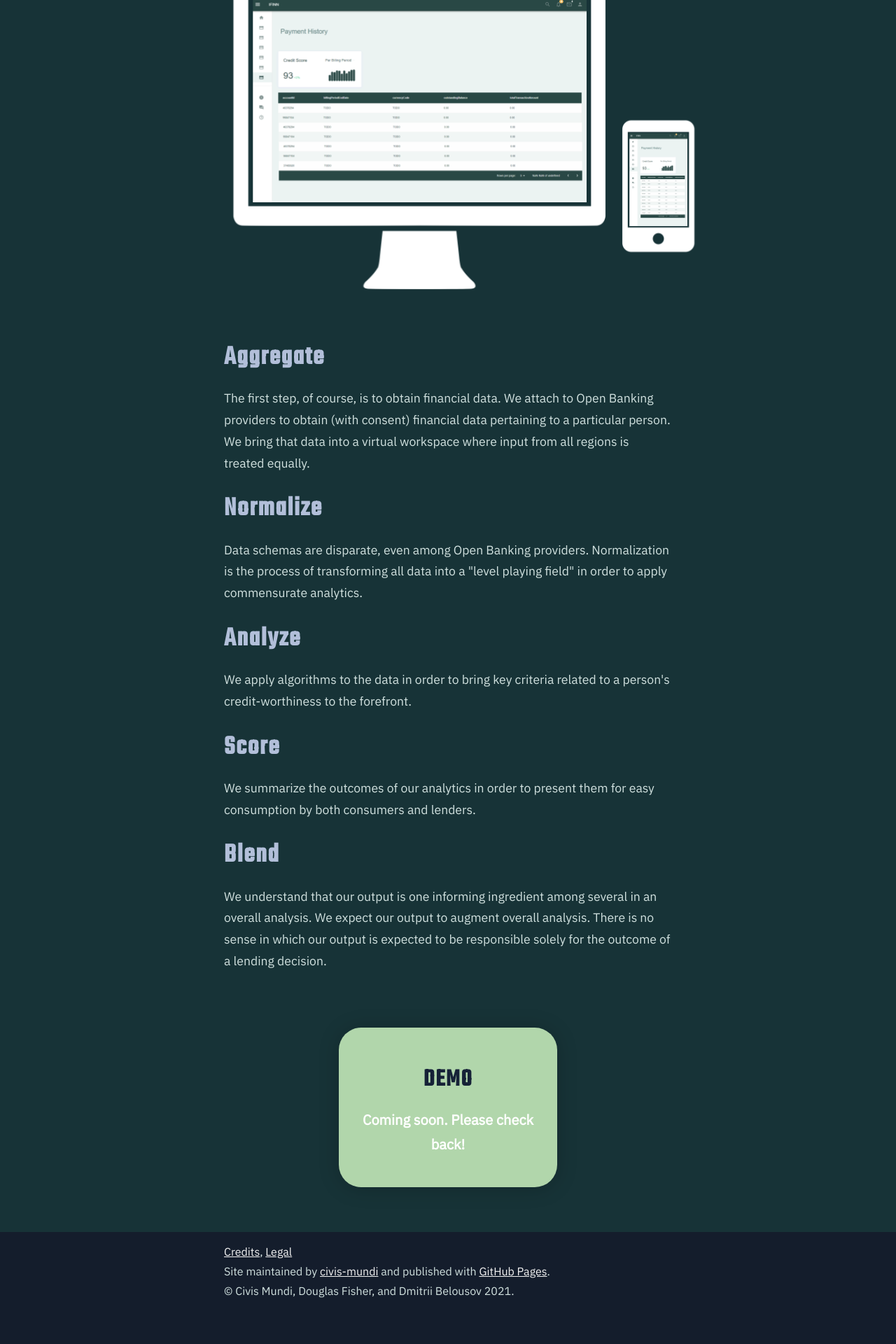
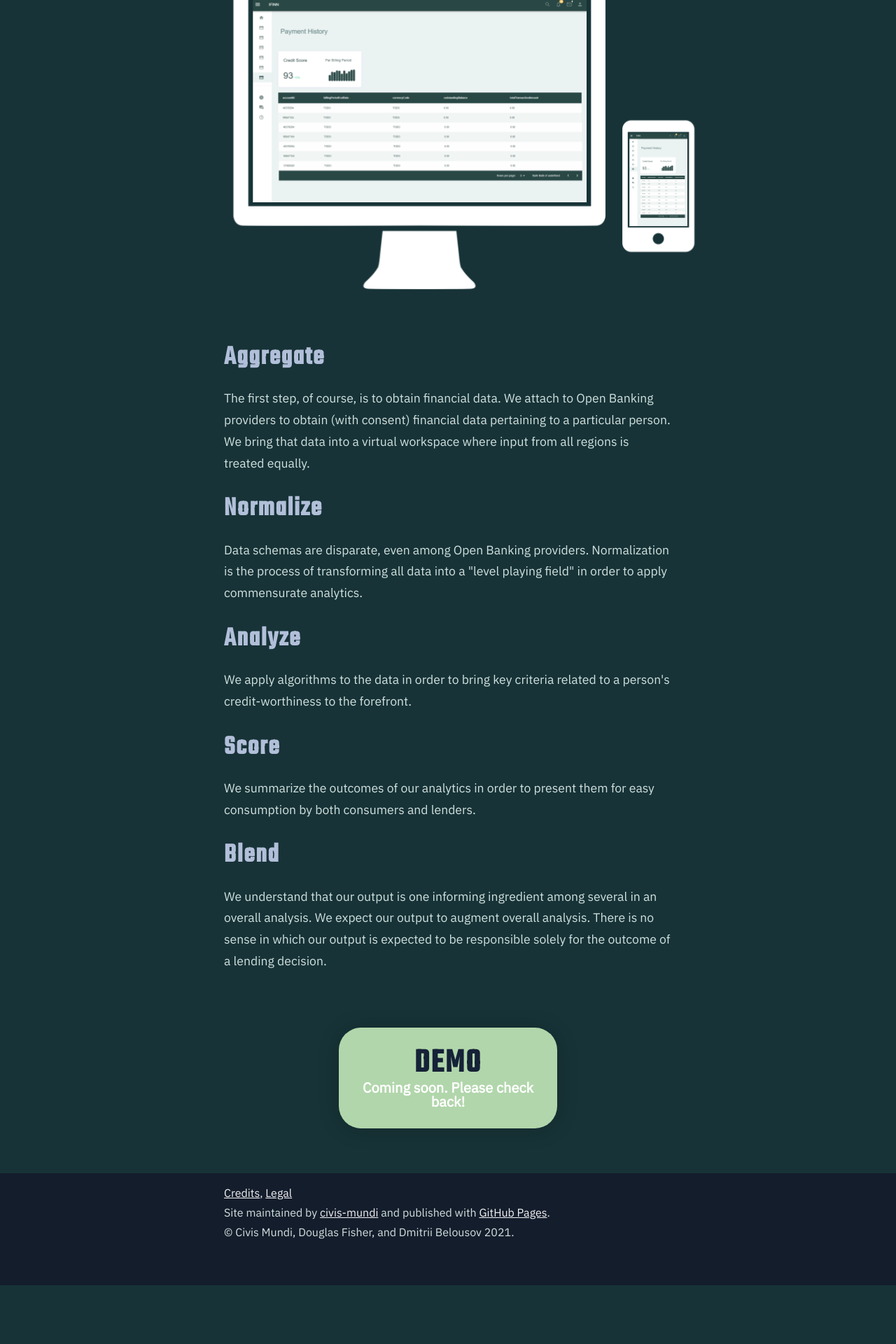
Before and after one commit to civis-mundi/civis-mundi.github.io, a Jekyll site: the page built from pages/product.html, in a window 1280 px wide. Shown: the part 1392-3312 px from the top of the page at 70% size. Built offline with Jekyll 4.4.1, drawn with Linux system fonts in a browser that asks for light colours; after the commit the page ends 3228 px from its top, so only the background shows below that.

Commit message:
#2 A better demo button.

```diff
--- a/_sass/widgets.scss
+++ b/_sass/widgets.scss
@@ -21,14 +21,20 @@
 
 .demo-button h1 {
   color: $colorSecondary15a;
-  font-size: 35px;
+  font-size: 3rem;
   font-weight: 900;
+  margin: 0;
+  padding: 0;
+  line-height: 1;
 }
 
 .demo-button p {
   color: #FFFFFF;
   font-size: 1.25rem;
   font-weight: 700;
+  margin: 0;
+  padding: 0;
+  line-height: 1;
 }
 
 #forkme_banner {
```
